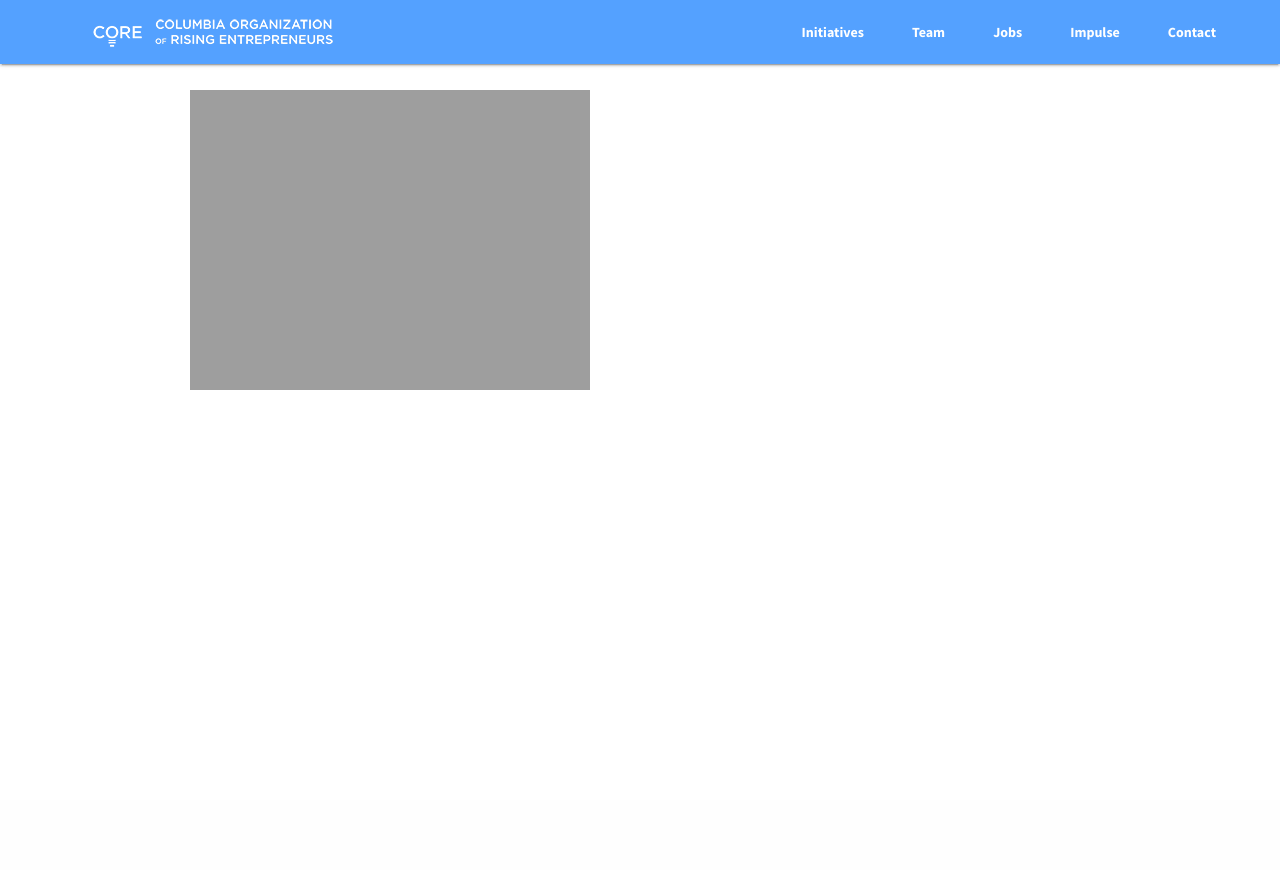
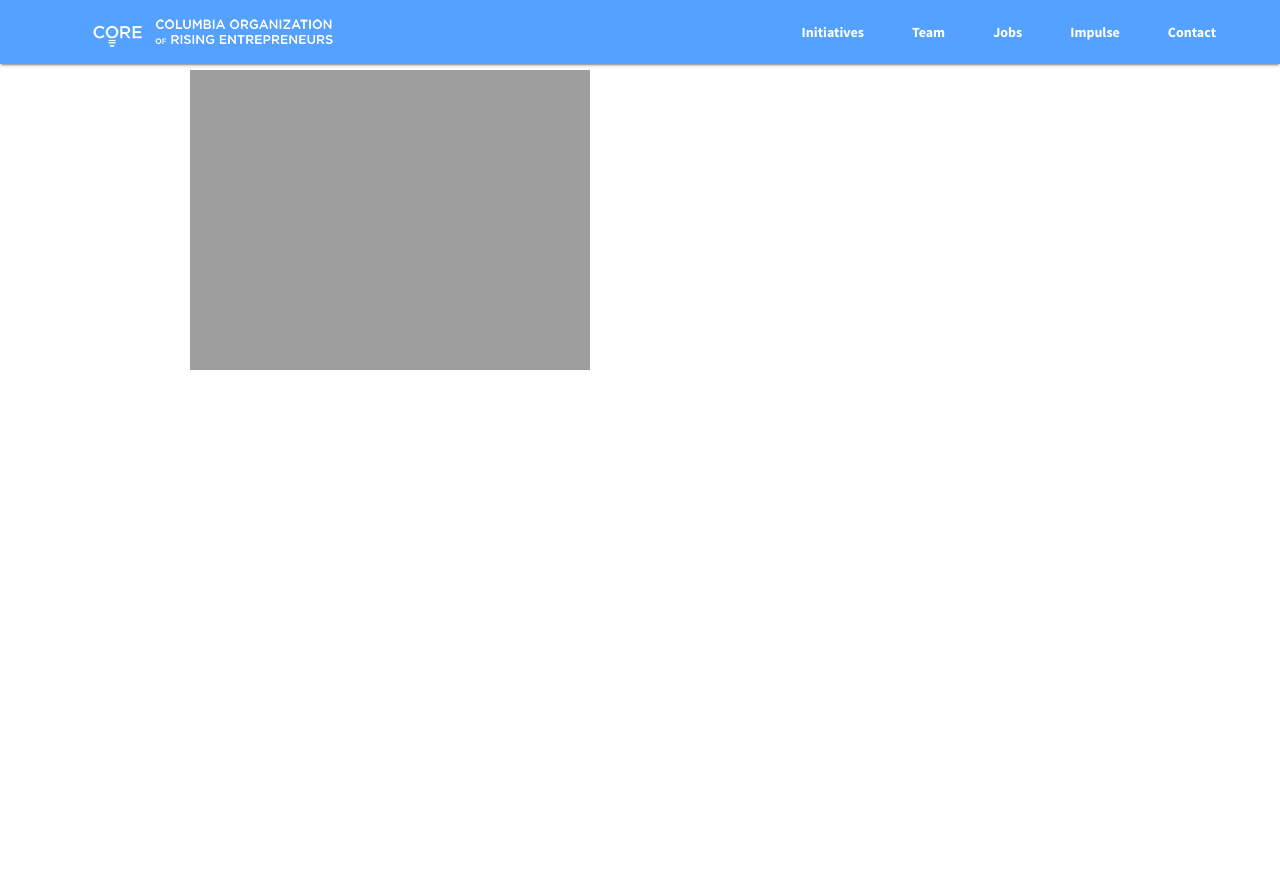
Before and after one commit to coreatcu/website, a Flask app: page /infographic/about-core in a window 1280 px wide. Before the commit the page ends 390 px from the top, so only its background shows below. Run offline with Flask 2, Linux system fonts and the light colour scheme; some libraries are stand-ins or nearby versions.

Commit message:
touching up some css for svgs

```diff
--- a/static/css/infographic.css
+++ b/static/css/infographic.css
@@ -166,6 +166,9 @@ span {
     margin-right: 50px;
 }
 
-svg {
-    margin-top: 10%;
+#stage{
+    position:relative;
+    height:100%;
+    padding-top: 20px;
+    margin-top: 50px;
 }
```
Also changed, not shown: static/img/infographic/about-core/about-core.svg.
